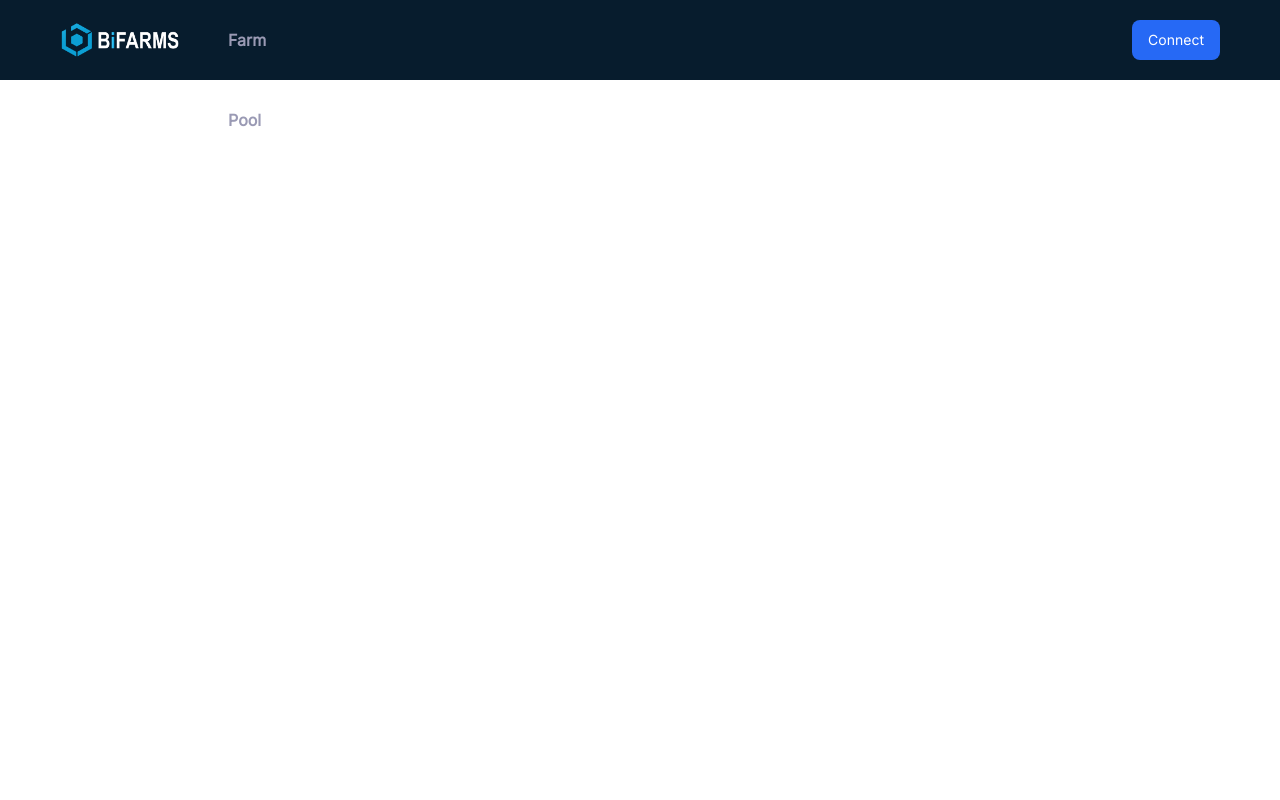
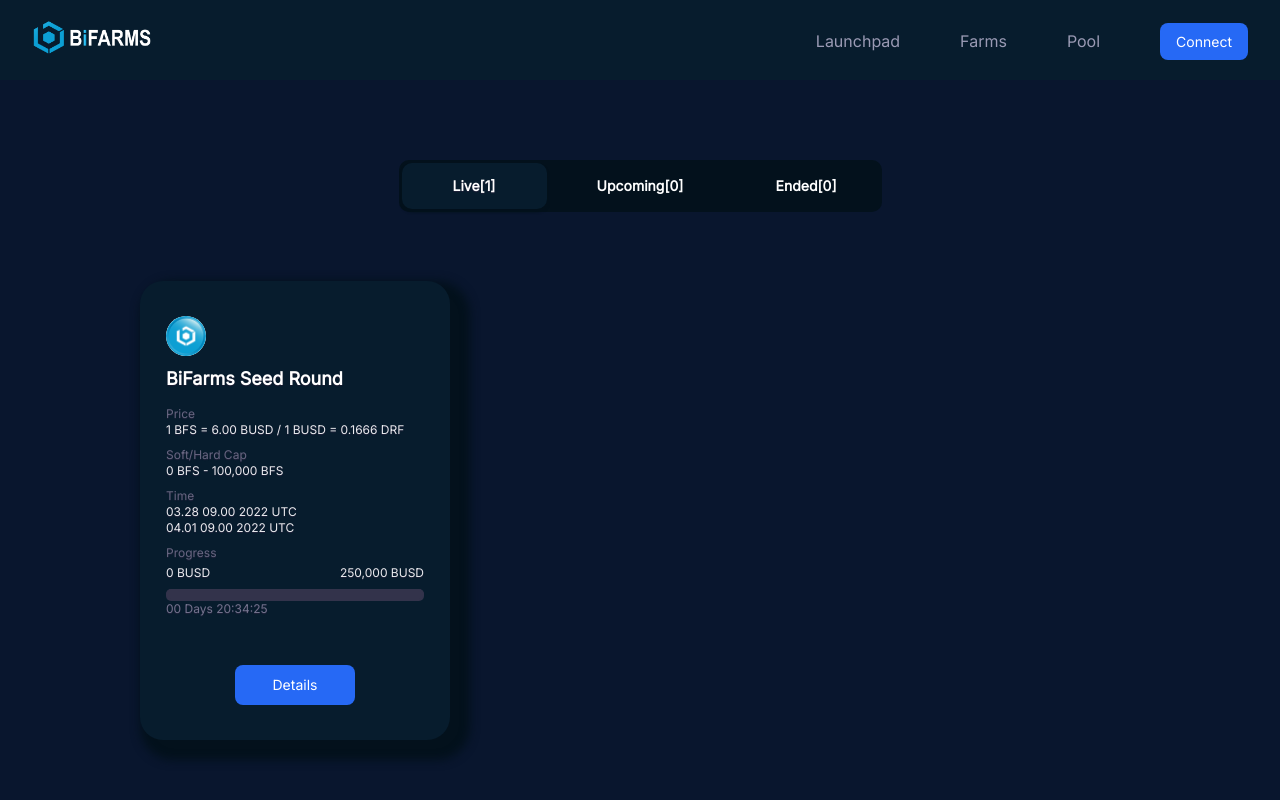
Before and after one commit to bifarmsnetwork/bifarms-dapp, a React (Create React App) app: page / in a window 1280 px wide. Shown: the top 800 px of the page. Built offline with nearby package versions, Linux system fonts and the light colour scheme.

Commit message:
Changed Navbar

```diff
--- a/src/App.js
+++ b/src/App.js
@@ -10,11 +10,11 @@
   return (
     <BrowserRouter>
     <Navbar/>
-    {/* <Routes>
+    <Routes>
       <Route path="/" element = {<Launchpad/>}/>
       <Route path="/details" element = {<Details/>}/>
-    </Routes> */}
-    {/* <Footer/> */}
+    </Routes>
+    <Footer/>
 
     </BrowserRouter>
 
--- a/src/components/Navbar/Navbar.css
+++ b/src/components/Navbar/Navbar.css
@@ -1,4 +1,4 @@
-.header {
+/* .header {
     width: 100%;
     display: flex;
     align-items: center;
@@ -102,10 +102,106 @@
         color: white;
         font-size: 30px;
         border: none ;
-        /* background-color: #071c2d; */
+
         border: none;
         outline: none;
         top: 15px;
         right: 25px;
     }
+} */
+
+.navbar {
+	height: 80px;
+	width: 100%;
+	background: #071c2d;
+	color: white;
+	display: flex;
+	justify-content: space-between;
+	align-items: center;
+	padding: 0 2rem;
+	font-size: 1.2rem;
 }
+
+.nav-logo {
+	text-decoration: none;
+	color: white;
+
+}
+
+.nav-logo img{
+    width: 120px;
+    cursor: pointer;
+}
+
+.nav-links {
+	display: grid;
+	grid-template-columns: repeat(4, auto);
+	grid-gap: 60px;
+	list-style: none;
+}
+
+.nav-link {
+	text-decoration: none;
+	color: #9a9ab4;
+    font-size: 16px;
+	transition: 0.3s all;
+}
+
+.nav-link:hover {
+	color: #2669f5;
+}
+
+.nav-icon {
+	display: none;
+	font-size: 2rem;
+	cursor: pointer;
+}
+
+.connect {
+    text-decoration: none;
+    height: auto;
+    padding: 10px 16px;
+    border-radius: 8px;
+    font-size: 14px;
+    line-height: 20px;
+    font-weight: 500;
+    border: 0 #000;
+    color: #fff;
+    background-image: linear-gradient(180deg , #2669f5 , #2669f5);
+
+}
+
+@media only screen and (max-width: 600px) {
+	.navbar {
+		position: relative;
+	}
+
+	.nav-links {
+		display: flex;
+		flex-direction: column;
+		position: absolute;
+		text-align: center;
+		width: 100%;
+		top: 80px;
+		left: -100%;
+		transition: 0.5s all;
+	}
+
+	.nav-links.active {
+		background: white;
+		left: 0;
+	}
+
+    .connect {
+        width: 100%;
+    }
+
+	.nav-item {
+		padding: 20px 0;
+
+	}
+
+	.nav-icon {
+		display: flex;
+	}
+}
--- a/src/components/Navbar/Navbar.jsx
+++ b/src/components/Navbar/Navbar.jsx
@@ -1,40 +1,93 @@
-import React, { useState } from 'react';
-import './Navbar.css';
-import Logo from '../../images/logo.png';
-import { GiHamburgerMenu } from 'react-icons/gi';
-import { GrClose } from 'react-icons/gr';
+// import React, { useState } from 'react';
+// import './Navbar.css';
+// import Logo from '../../images/logo.png';
+// import { GiHamburgerMenu } from 'react-icons/gi';
+// import { GrClose } from 'react-icons/gr';
 
 
+// const Navbar = () => {
+//     const [isMobile , setIsMobile]  = useState(true);
+//   return (
+//     <div className="header">
+//         <div className="header-container">
+//             <div className="header-left">
+//             <img src={Logo} alt="Logo" className='header-left-logo' />
+
+//                 <div className={isMobile ? "nav-mobile" : "nav"}
+//                     onClick={() => setIsMobile(false)}
+//                 >
+//                     <div className="n-item"> Launchpad </div>
+//                     <div className="n-item"> Farm </div>
+//                     <div className="n-item"> Pool </div>
+//                 </div>
+
+//             </div>
+//             <div className="header-right">
+//                 <div className="connect">
+//                     <span> Connect </span>
+//                 </div>
+
+//             </div>
+//             <button className="mobile-menu-icon">
+//                 {isMobile ? <GiHamburgerMenu/> : <GrClose/>}
+//             </button>
+
+//         </div>
+//     </div>
+//   )
+// }
+
+// export default Navbar
+
+import React, { useState } from 'react';
+import Logo from '../../images/logo.png';
+import { FiMenu, FiX } from 'react-icons/fi';
+import { Link } from 'react-router-dom';
+import './Navbar.css';
+
 const Navbar = () => {
-    const [isMobile , setIsMobile]  = useState(true);
-  return (
-    <div className="header">
-        <div className="header-container">
-            <div className="header-left">
-            <img src={Logo} alt="Logo" className='header-left-logo' />
+	const [open, setOpen] = useState(false);
 
-                <div className={isMobile ? "nav-mobile" : "nav"}
-                    onClick={() => setIsMobile(false)}
-                >
-                    <div className="n-item"> Launchpad </div>
-                    <div className="n-item"> Farm </div>
-                    <div className="n-item"> Pool </div>
-                </div>
+	const handleClick = () => {
+		setOpen(!open);
+	};
 
-            </div>
-            <div className="header-right">
-                <div className="connect">
-                    <span> Connect </span>
-                </div>
+	const closeMenu = () => {
+		setOpen(false);
+	};
 
-            </div>
-            <button className="mobile-menu-icon">
-                {isMobile ? <GiHamburgerMenu/> : <GrClose/>}
-            </button>
+	return (
+		<nav className="navbar">
+			<Link to="/" className="nav-logo">
+            <img src={Logo} alt="Logo"/>
+			</Link>
+			<div onClick={handleClick} className="nav-icon">
+				{open ? <FiX /> : <FiMenu />}
+			</div>
+			<ul className={open ? 'nav-links active' : 'nav-links'}>
+				<li className="nav-item">
+					<Link to="/" className="nav-link" onClick={closeMenu}>
+						Launchpad
+					</Link>
+				</li>
+				<li className="nav-item">
+					<Link to="/about" className="nav-link" onClick={closeMenu}>
+						Farms
+					</Link>
+				</li>
+				<li className="nav-item">
+					<Link to="/shop" className="nav-link" onClick={closeMenu}>
+						Pool
+					</Link>
+				</li>
+				<li className="nav-item">
+					<Link to="/contact" className="connect" onClick={closeMenu}>
+						Connect
+					</Link>
+				</li>
+			</ul>
+		</nav>
+	);
+};
 
-        </div>
-    </div>
-  )
-}
-
-export default Navbar
+export default Navbar;
```
Also changed, not shown: src/App.css (+0 -16 lines).
